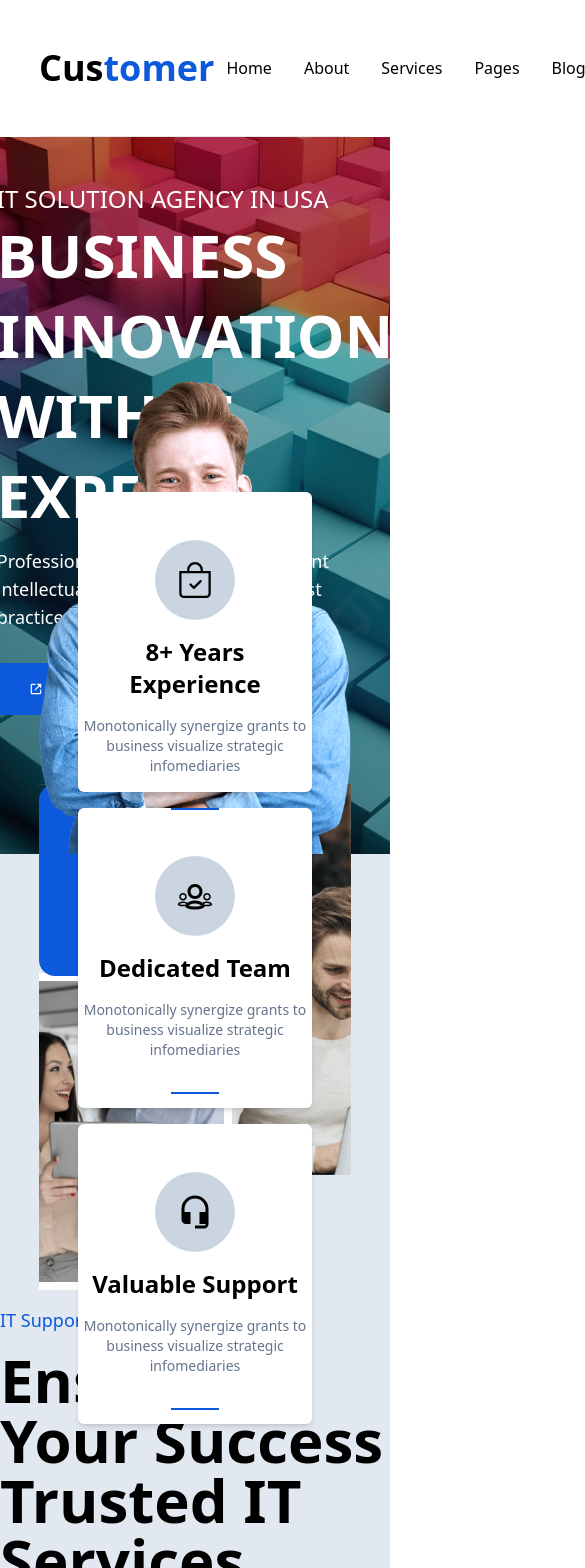
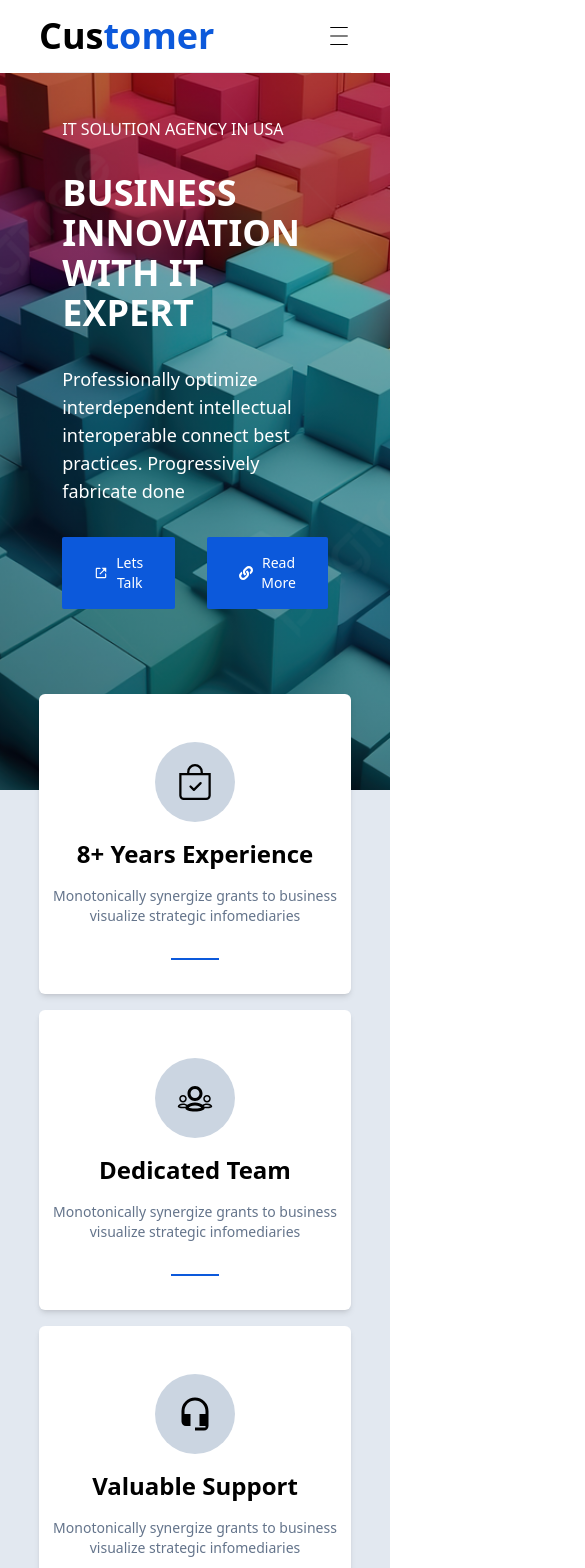
Before and after one commit to MD-Rahed-Mia/fake-customer-checker, a React (Vite) app: page / in a window 390 px wide. Shown: the top 1568 px of the page, 585 px wide, since content can reach past the window. Built offline with nearby package versions, Linux system fonts and the light colour scheme.

Commit message:
responsive added

```diff
--- a/src/component/Banner.jsx
+++ b/src/component/Banner.jsx
@@ -3,6 +3,7 @@ import BannerBg from "./../../public/images/banner.png";
 import { FaLink } from "react-icons/fa";
 import { BiLinkExternal } from "react-icons/bi";
 import HeroThumb from "./../../public/images/hero-thumb.png";
+import { FaSearch } from "react-icons/fa";
 
 export default function Banner() {
   return (
@@ -15,13 +16,13 @@ export default function Banner() {
         backgroundPosition: "center",
       }}
     >
-      <div className="w-4/5 mx-auto min-h-[85vh] grid grid-cols-1 md:grid-cols-2  place-items-center">
-        <div>
+      <div className="w-full md:w-4/5 mx-auto min-h-[85vh] px-8 md:px-0 grid grid-cols-1 md:grid-cols-2  place-items-center">
+        <div className="px-8">
           <div>
-            <h1 className="text-white text-2xl font-light">
+            <h1 className="text-white text-md font-light">
               IT SOLUTION AGENCY IN USA
             </h1>
-            <h1 className="text-white text-6xl leading-[80px] font-bold">
+            <h1 className="text-white my-8 md:my-0 text-4xl md:text-4xl lg:text-6xl leading-[40px] md:leading-[60px] lg:leading-[80px] font-bold">
               BUSINESS INNOVATION WITH IT EXPERT
             </h1>
             <h3 className="text-white font-light mt-3 text-lg">
@@ -45,8 +46,29 @@ export default function Banner() {
             </button>
           </div>
         </div>
-        <div className="relative w-full h-full flex items-end justify-center">
-          <img src={HeroThumb} alt="hero" className="absolute bottom-0"/>
+        <div className="relative w-full h-full flex items-center justify-center">
+          {/* <img src={HeroThumb} alt="hero" className="absolute bottom-0"/> */}
+
+          <div className="w-4/5 min-h-[50px] mx-auto bg-white rounded-full text-blue-500 flex items-center gap-2 justify-between">
+            <div className="w-32 h-[50px] rounded-l-full flex items-center justify-center font-bold text-xl bg-slate-300">
+              <span>088</span>
+            </div>
+            <div className="p-2 w-full">
+              <input
+                type="text"
+                name=""
+                id=""
+                placeholder="search by mobile number"
+                className="placeholder:text-blue-500 w-full h-full outline-none border-none font-bold bg-transparent"
+              />
+            </div>
+
+            <div className="w-40 min-h-[50px] primary-bg flex items-center justify-center rounded-r-full text-white cursor-pointer">
+              <button>
+                <FaSearch />
+              </button>
+            </div>
+          </div>
         </div>
       </div>
     </div>
--- a/src/component/Nav.jsx
+++ b/src/component/Nav.jsx
@@ -1,30 +1,61 @@
-import React from "react";
+import React, { useState } from "react";
+import { CiMenuBurger } from "react-icons/ci";
+import { RxCross1 } from "react-icons/rx";
 
 export default function Nav() {
+  const [menu, setMenu] = useState(null);
+
+  function handleMenu() {
+    setMenu(!menu);
+  }
+
   return (
     <nav className="w-full sticky top-0 left-0 bg-white z-50">
-      <div className="mx-auto w-4/5 flex items-center justify-between gap-3 py-8 border-b">
+      <div className="mx-auto w-4/5 md:w-full md:px-4 flex items-center justify-between gap-3 py-4 md:py-8 border-b">
         <div>
           <h1 className="text-4xl font-bold">
             Cus<span className="primary-color">tomer</span>
           </h1>
         </div>
-        <div>
-          <div className="flex items-center justify-center gap-8">
-            <ul className="flex items-center justify-center gap-8">
-              <li>Home</li>
-              <li>About</li>
-              <li>Services</li>
-              <li>Pages</li>
-              <li>Blog</li>
+
+        {/* menu container */}
+        <div
+          className={
+            menu
+              ? "absolute md:static top-[68px] left-0 bg-white h-auto overflow-visible md:h-auto md:overflow-visible"
+              : "absolute md:static top-[68px] left-0 bg-white h-0 overflow-hidden md:h-auto md:overflow-visible"
+          }
+        >
+          <div className="flex items-center justify-center flex-col md:flex-row gap-8 w-[100vw] md:w-auto py-4 md:py-0 border-t-2 md:border-t-0">
+            <ul className="flex items-center justify-center gap-8 flex-col md:flex-row w-full">
+              <li className="cursor-pointer hover:text-blue-700 transition">
+                Home
+              </li>
+              <li className="cursor-pointer hover:text-blue-700 transition">
+                About
+              </li>
+              <li className="cursor-pointer hover:text-blue-700 transition">
+                Services
+              </li>
+              <li className="cursor-pointer hover:text-blue-700 transition">
+                Blog
+              </li>
             </ul>
             <div>
-              <button className="px-8 py-3 text-white text-md primary-bg rounded-sm shadow-sm">
+              <button className="px-8 py-3 md:px-6 md:py-2 md:text-sm md:min-w-32 text-white text-md primary-bg rounded-sm shadow-sm">
                 Contact Us
               </button>
             </div>
           </div>
         </div>
+        {/* menu container ends */}
+
+        <div
+          className="md:hidden text-2xl cursor-pointer hover:text-blue-600 transition-all"
+          onClick={handleMenu}
+        >
+          {menu ? <RxCross1 /> : <CiMenuBurger />}
+        </div>
       </div>
     </nav>
   );
--- a/src/component/OurProduct.jsx
+++ b/src/component/OurProduct.jsx
@@ -6,7 +6,7 @@ import ProductBackground from "./../../public/images/bacground.jpg";
 export default function OurProduct() {
   return (
     <div
-      className="w-full min-h-[80vh] py-40 "
+      className="w-full min-h-[80vh] py-12 md:py-16 lg:py-20"
       style={{
         backgroundImage: `linear-gradient(rgba(0,0,0, 0.7), rgba(0,0,0, 0.4)), url(${ProductBackground})`,
         backgroundSize: "cover",
@@ -19,7 +19,7 @@ export default function OurProduct() {
             IT Services For Business
           </h1>
         </div>
-        <div className="max-w-[40%] mx-auto">
+        <div className="max-w-[80%] md:max-w-[50%] mx-auto">
           <h1 className="text-2xl md:text-5xl font-bold text-white text-center capitalize">
             Ensuring Your Success Trusted IT Services Source
           </h1>
@@ -27,7 +27,7 @@ export default function OurProduct() {
 
         <div className="w-4/5 mx-auto grid grid-cols-1 md:grid-cols-2 lg:grid-cols-3 gap-4 mt-8 place-content-center place-items-center">
           {/* product cards */}
-          <div className=" relative p-10 h-[250px] transition-all rounded-md bg-white shadow-md group ">
+          <div className=" relative p-10 min-h-[250px] transition-all rounded-md bg-white shadow-md group ">
             {/* card content */}
             <div className="relative z-20">
               <div className="primary-color group-hover:text-white text-6xl font-bold">
@@ -56,7 +56,7 @@ export default function OurProduct() {
             <div className="absolute w-full group-hover:h-full ease-in-out  h-0 primary-bg z-10 top-0 left-0 rounded-md transition duration-1000"></div>
           </div>
           {/* card ends here */} {/* product cards */}
-          <div className=" relative p-10 h-[250px] transition-all rounded-md bg-white shadow-md group ">
+          <div className=" relative p-10 min-h-[250px] transition-all rounded-md bg-white shadow-md group ">
             {/* card content */}
             <div className="relative z-20">
               <div className="primary-color group-hover:text-white text-6xl font-bold">
@@ -85,7 +85,7 @@ export default function OurProduct() {
             <div className="absolute w-full group-hover:h-full ease-in-out  h-0 primary-bg z-10 top-0 left-0 rounded-md transition duration-1000"></div>
           </div>
           {/* card ends here */} {/* product cards */}
-          <div className=" relative p-10 h-[250px] transition-all rounded-md bg-white shadow-md group ">
+          <div className=" relative p-10 min-h-[250px] transition-all rounded-md bg-white shadow-md group ">
             {/* card content */}
             <div className="relative z-20">
               <div className="primary-color group-hover:text-white text-6xl font-bold">
@@ -114,7 +114,7 @@ export default function OurProduct() {
             <div className="absolute w-full group-hover:h-full ease-in-out  h-0 primary-bg z-10 top-0 left-0 rounded-md transition duration-1000"></div>
           </div>
           {/* card ends here */} {/* product cards */}
-          <div className=" relative p-10 h-[250px] transition-all rounded-md bg-white shadow-md group ">
+          <div className=" relative p-10 min-h-[316px] transition-all rounded-md bg-white shadow-md group ">
             {/* card content */}
             <div className="relative z-20">
               <div className="primary-color group-hover:text-white text-6xl font-bold">
@@ -143,7 +143,7 @@ export default function OurProduct() {
             <div className="absolute w-full group-hover:h-full ease-in-out  h-0 primary-bg z-10 top-0 left-0 rounded-md transition duration-1000"></div>
           </div>
           {/* card ends here */} {/* product cards */}
-          <div className=" relative p-10 h-[250px] transition-all rounded-md bg-white shadow-md group ">
+          <div className=" relative p-10 min-h-[316px] transition-all rounded-md bg-white shadow-md group ">
             {/* card content */}
             <div className="relative z-20">
               <div className="primary-color group-hover:text-white text-6xl font-bold">
@@ -172,7 +172,7 @@ export default function OurProduct() {
             <div className="absolute w-full group-hover:h-full ease-in-out  h-0 primary-bg z-10 top-0 left-0 rounded-md transition duration-1000"></div>
           </div>
           {/* card ends here */} {/* product cards */}
-          <div className=" relative p-10 h-[250px] transition-all rounded-md bg-white shadow-md group ">
+          <div className=" relative p-10 min-h-[316px] transition-all rounded-md bg-white shadow-md group ">
             {/* card content */}
             <div className="relative z-20">
               <div className="primary-color group-hover:text-white text-6xl font-bold">
--- a/src/component/ProjectCounter.jsx
+++ b/src/component/ProjectCounter.jsx
@@ -16,10 +16,24 @@ export default function ProjectCounter() {
           {/* starts */}
           <div>
             <h1 className="flex flex-col items-center justify-center gap-4">
-              <span className="text-3xl md:text-6xl font-bold text-white">
+              <span className="text-2xl md:text-6xl font-bold text-white">
                 100%
               </span>
-              <span className="text-sm md:text-xl text-white font-light uppercase">
+              <span className="text-[12px] md:text-xl text-white font-light uppercase">
+                Satisfaction Rates
+              </span>
+            </h1>
+          </div>
+          {/* ends */}
+
+
+          {/* starts */}
+          <div>
+            <h1 className="flex flex-col items-center justify-center gap-4">
+              <span className="text-2xl md:text-6xl font-bold text-white">
+                100%
+              </span>
+              <span className="text-[12px] md:text-xl text-white font-light uppercase">
                 Satisfaction Rates
               </span>
             </h1>
@@ -28,10 +42,10 @@ export default function ProjectCounter() {
           {/* starts */}
           <div>
             <h1 className="flex flex-col items-center justify-center gap-4">
-              <span className="text-3xl md:text-6xl font-bold text-white">
+              <span className="text-2xl md:text-6xl font-bold text-white">
                 100%
               </span>
-              <span className="text-sm md:text-xl text-white font-light uppercase">
+              <span className="text-[12px] md:text-xl text-white font-light uppercase">
                 Satisfaction Rates
               </span>
             </h1>
@@ -40,22 +54,10 @@ export default function ProjectCounter() {
           {/* starts */}
           <div>
             <h1 className="flex flex-col items-center justify-center gap-4">
-              <span className="text-3xl md:text-6xl font-bold text-white">
+              <span className="text-2xl md:text-6xl font-bold text-white">
                 100%
               </span>
-              <span className="text-sm md:text-xl text-white font-light uppercase">
-                Satisfaction Rates
-              </span>
-            </h1>
-          </div>
-          {/* ends */}
-          {/* starts */}
-          <div>
-            <h1 className="flex flex-col items-center justify-center gap-4">
-              <span className="text-3xl md:text-6xl font-bold text-white">
-                100%
-              </span>
-              <span className="text-sm md:text-xl text-white font-light uppercase">
+              <span className="text-[12px] md:text-xl text-white font-light uppercase">
                 Satisfaction Rates
               </span>
             </h1>
--- a/src/component/Services.jsx
+++ b/src/component/Services.jsx
@@ -6,10 +6,10 @@ import { MdHeadsetMic } from "react-icons/md";
 
 export default function Services() {
   return (
-    <div className="w-full min-h-[400px] -translate-y-24 ">
-      <div className="w-3/5 mx-auto grid grid-cols-1 md:grid-cols-3 gap-4 h-[400px] place-content-center">
+    <div className="w-full min-h-[40vh] -translate-y-24 ">
+      <div className="w-4/5 lg:w-3/5 mx-auto grid grid-cols-1 md:grid-cols-3 gap-4 min-h-[400px] place-content-center">
         {/* card starts */}
-        <div className="min-w-40 min-h-[300px] py-8 relative  rounded-md  shadow-md group transition-all bg-white">
+        <div className="min-w-40 shrink-0 min-h-[300px] py-8 relative  rounded-md  shadow-md group transition-all bg-white">
           <div className="relative z-20">
             <div className="my-4 w-20 mx-auto z-20">
               <span className="w-20 h-20 bg-slate-300  rounded-full flex items-center justify-center text-4xl font-light group-hover:text-[#0c59db]">
@@ -39,9 +39,8 @@ export default function Services() {
         </div>
         {/* card ends */}
 
-
         {/* card starts */}
-        <div className="min-w-40 min-h-[300px] py-8 relative  rounded-md  group transition-all bg-white shadow-md">
+        <div className="min-w-40 min-h-[300px] shrink-0 py-8 relative  rounded-md  group transition-all bg-white shadow-md">
           <div className="relative z-20">
             <div className="my-4 w-20 mx-auto z-20">
               <span className="w-20 h-20 bg-slate-300  rounded-full flex items-center justify-center text-4xl font-light group-hover:text-[#0c59db] ">
@@ -71,7 +70,7 @@ export default function Services() {
         </div>
         {/* card ends */}
         {/* card starts */}
-        <div className="min-w-40 min-h-[300px] py-8 relative  rounded-md  shadow-md group transition-all bg-white">
+        <div className="min-w-40 shrink-0 min-h-[300px] py-8 relative  rounded-md  shadow-md group transition-all bg-white">
           <div className="relative z-20">
             <div className="my-4 w-20 mx-auto z-20">
               <span className="w-20 h-20 bg-slate-300  rounded-full flex items-center justify-center text-4xl font-light group-hover:text-[#0c59db]">
--- a/src/component/Support.jsx
+++ b/src/component/Support.jsx
@@ -7,18 +7,18 @@ import { FaArrowRightLong } from "react-icons/fa6";
 export default function Support() {
   return (
     <div className="w-full min-h-[40vh] py-24 pb-40">
-      <div className="mx-auto w-full h-[40vh] md:w-4/5 grid grid-cols-1 md:grid-cols-2 place-content-center">
+      <div className="mx-auto w-full min-h-[40vh] md:w-4/5 grid grid-cols-1 md:grid-cols-2 place-content-center">
         {/* suppert left */}
         <div
-          className="w-4/5 mx-auto h-[60vh]"
+          className="w-[90%] md:w-4/5 mx-auto h-[60vh]"
           style={{
             backgroundImage: `url(${SupportBanner})`,
             backgroundSize: "cover",
             backgroundPosition: "center",
           }}
         >
-          <div className="p-[42px] max-w-[194px] min-h-36 primary-bg rounded-2xl flex items-center justify-center">
-            <h1 className="text-center text-white text-3xl font-bold">
+          <div className="p-[16px] md:p-[35px] lg:p-[42px] max-w-[120px] md:max-w-[150px] lg:max-w-[180px] min-h-36 primary-bg rounded-2xl flex items-center justify-center">
+            <h1 className="text-center text-white text-xl font-bold">
               8+ years <br />
               <span className="text-lg">Experience</span>
             </h1>
@@ -26,18 +26,18 @@ export default function Support() {
         </div>
 
         {/* support right */}
-        <div className="py-4">
+        <div className="py-4 px-4 md:px-0">
           <div>
             <h3 className="primary-color text-lg">IT Support For Business</h3>
           </div>
           <div>
-            <h1 className="font-bold text-6xl my-4">
+            <h1 className="font-bold text-4xl md:text-6xl my-4">
               Ensuring Your Success Trusted IT Services Source
             </h1>
           </div>
 
           <div>
-            <p className="text-md my-4 text-slate-500">
+            <p className="text-sm md:text-md my-4 text-slate-500">
               Monotonectally synergize granular markets and front markets.
               Collaboratively visualize strategic infomediaries after multimedia
               based models. Synergistically task state of the art
@@ -49,8 +49,8 @@ export default function Support() {
           <div className="grid grid-cols-1 md:grid-cols-2 gap-8">
             {/* service card */}
 
-            <div className="flex items-center gap-4">
-              <span className="w-16 h-16 rounded-sm bg-white text-4xl flex items-center justify-center primary-color">
+            <div className="flex items-center gap-4 mt-8">
+              <span className="w-16 h-16  rounded-sm bg-white text-2xl md:text-4xl flex items-center justify-center primary-color">
                 <RiMoneyDollarCircleFill />
               </span>
               <span>
@@ -59,7 +59,7 @@ export default function Support() {
             </div>
             {/* service card */}
             <div className="flex items-center gap-4">
-              <span className="w-16 h-16 rounded-sm bg-white text-4xl flex items-center justify-center primary-color">
+              <span className="w-16 h-16 rounded-sm bg-white text-2xl md:text-4xl flex items-center justify-center primary-color">
                 <MdGroup />
               </span>
               <span>
@@ -70,7 +70,7 @@ export default function Support() {
             </div>
             {/* service card */}
             <div className="flex items-center gap-4">
-              <span className="w-16 h-16 rounded-sm bg-white text-4xl flex items-center justify-center primary-color">
+              <span className="w-16 h-16 rounded-sm bg-white text-2xl md:text-4xl flex items-center justify-center primary-color">
                 <RiMoneyDollarCircleFill />
               </span>
               <span>
@@ -79,7 +79,7 @@ export default function Support() {
             </div>
             {/* service card */}
             <div className="flex items-center gap-4">
-              <span className="w-16 h-16 rounded-sm bg-white text-4xl flex items-center justify-center primary-color">
+              <span className="w-16 h-16 rounded-sm bg-white text-2xl md:text-4xl flex items-center justify-center primary-color">
                 <MdGroup />
               </span>
               <span>
```
